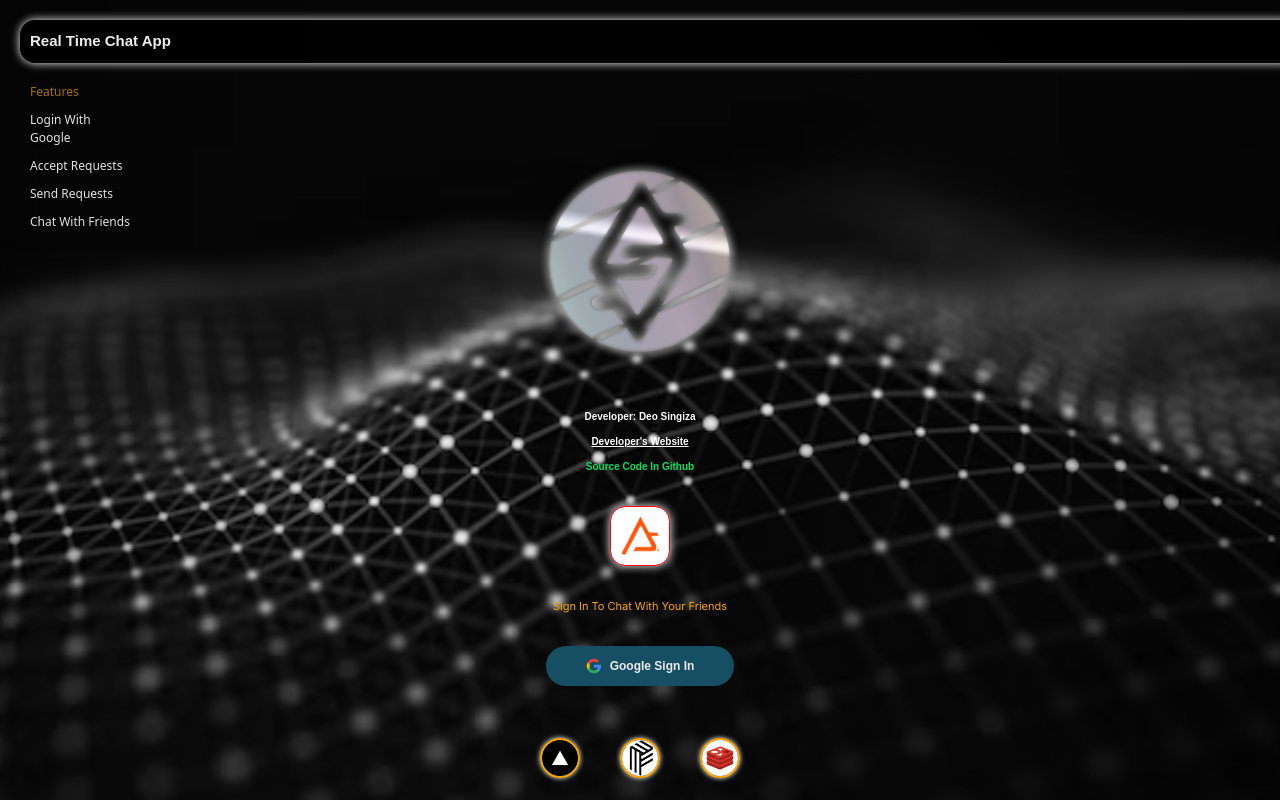
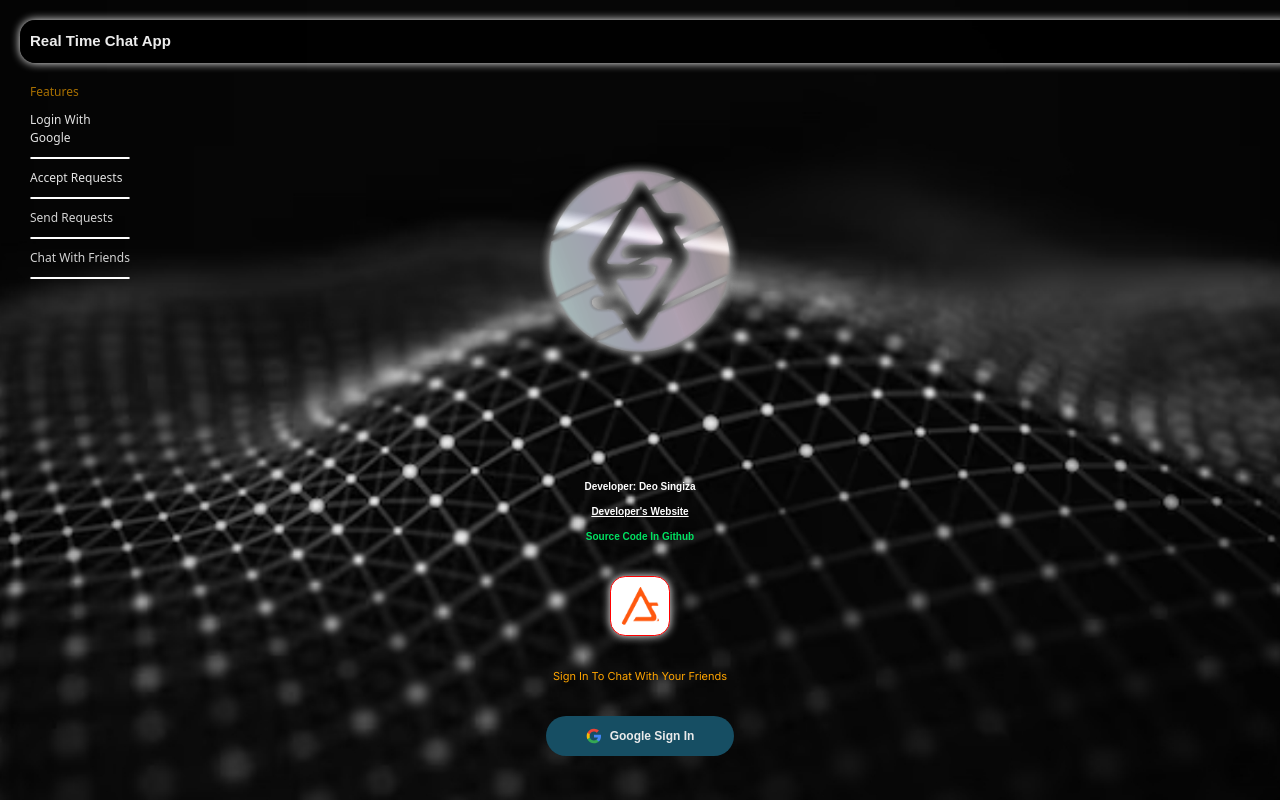
Before and after one commit to deodagee/chatappbydeo, a Next.js app: page /login in a window 1280 px wide. Built offline with nearby package versions, Linux system fonts and the light colour scheme.

Commit message:
first commit

```diff
--- a/src/app/(auth)/login/page.tsx
+++ b/src/app/(auth)/login/page.tsx
@@ -32,12 +32,16 @@ const Page: FC = () => {
               Real Time Chat App
             </h2>
             <span className={styles.information_span}>
-              <p className='text-orange-800 '>Features</p>
+              <p>Features</p>
 
               <p>Login With Google</p>
+              <span className={styles.white_span_line}></span>
               <p>Accept Requests</p>
+              <span className={styles.white_span_line}></span>
               <p>Send Requests</p>
+              <span className={styles.white_span_line}></span>
               <p>Chat With Friends</p>
+              <span className={styles.white_span_line}></span>
             </span>
           </div>
 
```
